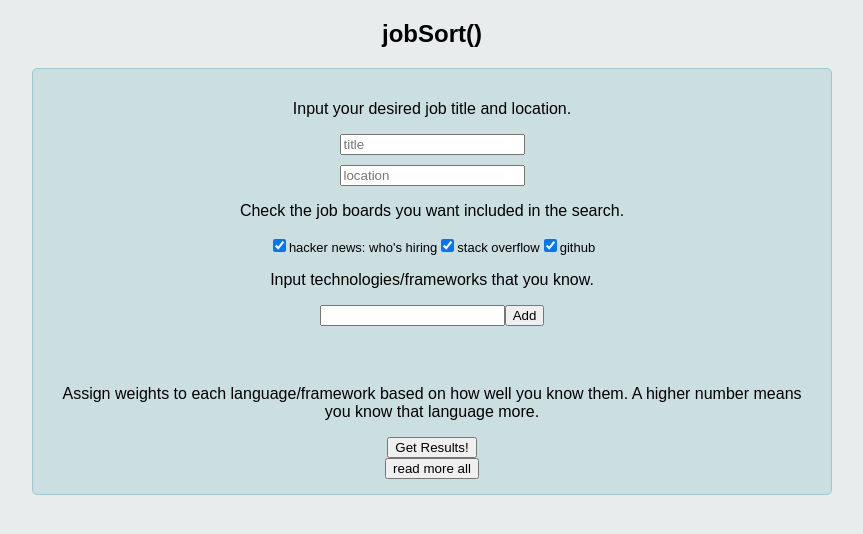
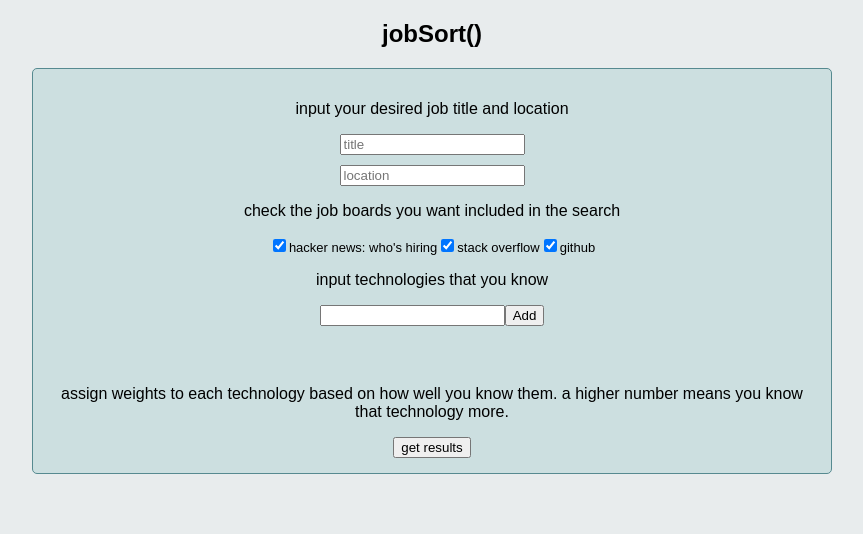
Before and after one commit to austintackaberry/jobsort, a React (Create React App) app in the folder react-backend/client/: page / in a window 1280 px wide. Shown: the top 534 px of the page, without its empty margins (208-1071 px from the left). Built offline with nearby package versions, Linux system fonts and the light colour scheme.

Commit message:
search now works if no location entered

```diff
--- a/react-backend/client/src/App.css
+++ b/react-backend/client/src/App.css
@@ -35,6 +35,9 @@ input::-webkit-calendar-picker-indicator {
   margin: 0 auto;
   text-align: left;
   padding: 10px;
+  margin-top: 10px;
+  border-radius: 5px;
+  border: 1px solid rgb(86, 138, 144);
 }
 
 .source {
@@ -88,7 +91,7 @@ input::-webkit-calendar-picker-indicator {
 #content {
   width: 60%;
   margin: 0 auto;
-  border: 1px solid rgb(158, 200, 204);
+  border: 1px solid rgb(86, 138, 144);
   border-radius: 5px;
   margin-top: 20px;
   background-color: rgb(204, 223, 224);
--- a/react-backend/client/src/App.js
+++ b/react-backend/client/src/App.js
@@ -10,7 +10,7 @@ class App extends Component {
       jobTitle: '',
       jobLocation: '',
       userData: [],
-      allTechs: ['javascript', 'jquery', 'sass', 'rails', 'graphql', 'bootstrap', 'rust', 'docker', 'redux', 'react native', 'express', 'react', 'vue', 'd3', 'ember', 'django', 'flask', 'sql', 'java', 'c#', 'python', 'php', 'c++', 'c', 'clojure', 'typescript', 'ruby', 'swift', 'objective-c', '.net', 'assembly', 'r', 'perl', 'vba', 'matlab', 'golang', 'scala', 'haskell', 'node', 'angular', '.net core', 'cordova', 'mysql', 'sqlite', 'postgresql', 'mongodb', 'oracle', 'redis', 'html', 'css'],
+      allTechs: ['javascript', 'git', 'jquery', 'sass', 'rails', 'graphql', 'bootstrap', 'rust', 'docker', 'redux', 'react native', 'express', 'react', 'vue', 'd3', 'ember', 'django', 'flask', 'sql', 'java', 'c#', 'python', 'php', 'c++', 'c', 'clojure', 'typescript', 'ruby', 'swift', 'objective-c', '.net', 'assembly', 'r', 'perl', 'vba', 'matlab', 'golang', 'scala', 'haskell', 'node', 'angular', '.net core', 'cordova', 'mysql', 'sqlite', 'postgresql', 'mongodb', 'oracle', 'redis', 'html', 'css'],
       allTechsJSX: [],
       listingData: [],
       checked: {
@@ -140,6 +140,7 @@ class App extends Component {
     });
     this.setState({listingData:listingData});
   }
+
   handleReadMoreAll() {
     var listingData = this.state.listingData;
     listingData.map((listing)=>{
@@ -165,9 +166,13 @@ class App extends Component {
     var listingData = this.state.listingData;
     var checked = this.state.checked;
     var unhideAllJSX = [];
+    var showFullDescriptionsJSX = [];
 
     if (listingData) {
       listingData.map((listing, index) => {
+        if (showFullDescriptionsJSX.length < 1 && listingData.length > 0) {
+          showFullDescriptionsJSX.push(<button onClick={this.handleReadMoreAll}>show all descriptions</button>)
+        }
         let hide = <button id="hide" href="javascript: void(0)" className="exit" data-value={index} onClick={this.handleHideClick}>&#10006;</button>;
         let readMoreLess = "read more";
         let text = '';
@@ -183,16 +188,18 @@ class App extends Component {
         if (listing.source === "hackerNews" && checked.hackerNews === true  && !listing.hidden) {
           listingDataJSX = [];
           if (listing.title) {
-            listingDataJSX.push(<h4>{listing.title}</h4>);
+            if (listing.url) {
+              listingDataJSX.push(<h4><a href={listing.url}>{listing.title}</a></h4>);
+            }
+            else {
+              listingDataJSX.push(<h4>{listing.title}</h4>);
+            }
           }
           listingDataJSX.push(<p className="listing-item">Company: {listing.companyName}</p>);
           if (listing.location) {
             listingDataJSX.push(<p className="listing-item">Location: {listing.location}</p>);
           }
           listingDataJSX.push(<p className="listing-item">Posted: {listing.postTime}</p>);
-          if (listing.url) {
-            listingDataJSX.push(<p className='listing-item'>Link: <a href={listing.url}>{listing.url}</a></p>);
-          }
           if (listing.type) {
             listingDataJSX.push(<p className="listing-item">Type: {listing.type}</p>);
           }
@@ -264,7 +271,7 @@ class App extends Component {
     userLangWeightsJSX = [
       <form onSubmit={this.handleWeightsSubmit}>
         {userLangWeightsJSX}
-        <input type="submit" value="Get Results!" />
+        <input type="submit" value="get results" />
       </form>
   ]
 
@@ -275,7 +282,7 @@ class App extends Component {
         <div id="content">
           <div>
             <p id="step1">
-              Input your desired job title and location.
+              input your desired job title and location
             </p>
             <div>
               <form>
@@ -286,7 +293,7 @@ class App extends Component {
           </div>
           <div>
             <p>
-              Check the job boards you want included in the search.
+              check the job boards you want included in the search
             </p>
             <div>
               <form id="job-board-checkbox-form">
@@ -301,7 +308,7 @@ class App extends Component {
           </div>
           <div>
             <p id="step2">
-              Input technologies/frameworks that you know.
+              input technologies that you know
             </p>
             <div>
               <form onSubmit={this.handleLangAdd}>
@@ -314,11 +321,11 @@ class App extends Component {
           </div>
           <div>
             <p id="step3">
-              Assign weights to each language/framework based on how well you know them. A higher number means you know that language more.
+              assign weights to each technology based on how well you know them. a higher number means you know that technology more.
             </p>
             {userLangWeightsJSX}
+            {showFullDescriptionsJSX}
             {unhideAllJSX}
-            <button onClick={this.handleReadMoreAll}>read more all</button>
           </div>
           <div id="listing-container">
             {listingDataJSX1}
```
Also changed, not shown: 1 other file (tests, documents, lock files or other folders).
